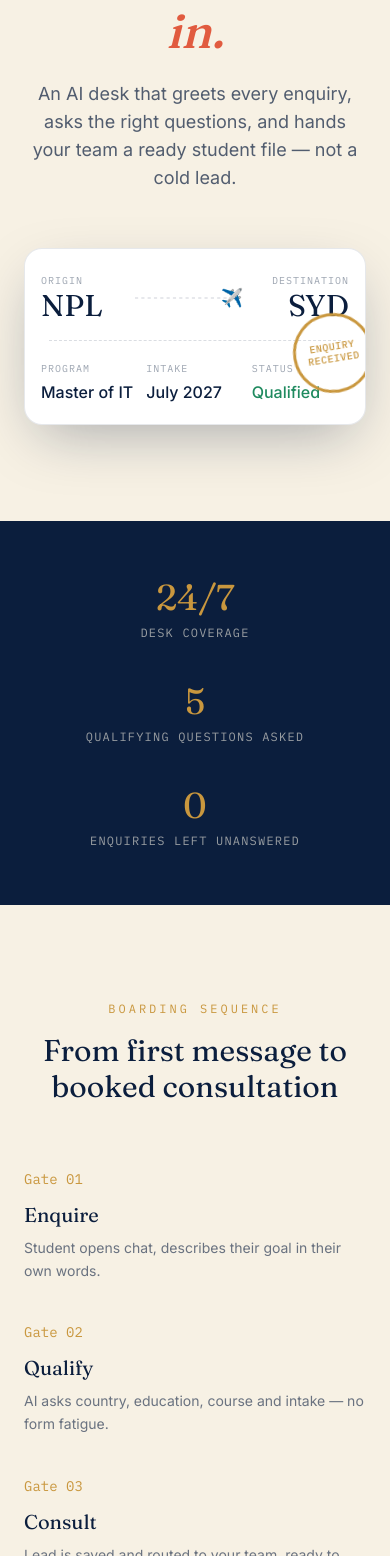
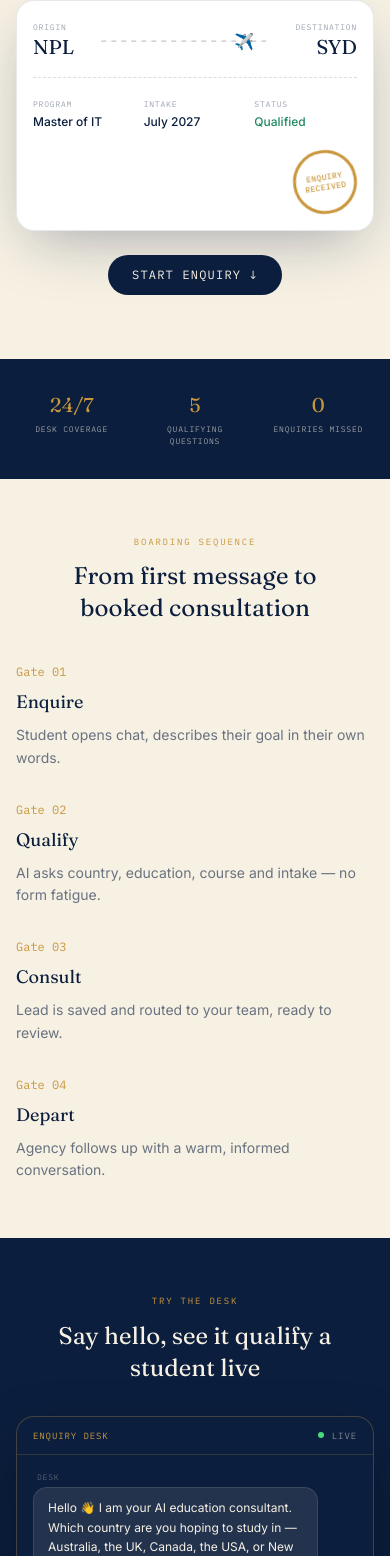
Before and after one commit to SawEless/gentos-ai, a Next.js app: page / in a window 390 px wide. Shown: the part 332-1888 px from the top of the page. Built offline with nearby package versions, Linux system fonts and the light colour scheme.

Commit message:
Full mobile responsiveness for landing page and chat

```diff
--- a/app/page.tsx
+++ b/app/page.tsx
@@ -1,24 +1,42 @@
+"use client";
+
 import ChatWindow from "@/components/ChatWindow";
+
+function MobileScrollButton() {
+  function scrollToChat() {
+    const el = document.getElementById("chat");
+    if (el) el.scrollIntoView({ behavior: "smooth" });
+  }
+
+  return (
+    <button
+      onClick={scrollToChat}
+      className="md:hidden inline-block mt-6 bg-[#0B1E3D] text-[#F7F1E4] font-mono text-xs tracking-widest uppercase px-6 py-3 rounded-full animate-fadeUp [animation-delay:0.4s]"
+    >
+      Start Enquiry ↓
+    </button>
+  );
+}
 
 export default function Home() {
   return (
     <main className="min-h-screen bg-[#F7F1E4] text-[#0B1E3D] font-body">
 
       {/* HERO */}
-      <section className="relative overflow-hidden px-6 pt-20 pb-24 md:pt-28 md:pb-32">
+      <section className="relative overflow-hidden px-4 pt-14 pb-16 md:px-6 md:pt-28 md:pb-32">
         <div className="max-w-5xl mx-auto text-center">
 
-          <p className="font-mono text-xs tracking-[0.25em] uppercase text-[#C9973E] mb-6 animate-fadeUp">
+          <p className="font-mono text-[9px] md:text-xs tracking-[0.2em] md:tracking-[0.25em] uppercase text-[#C9973E] mb-4 md:mb-6 animate-fadeUp">
             Student Enquiry Desk · Est. Response 24s
           </p>
 
-          <h1 className="font-display text-5xl md:text-7xl leading-[1.05] font-medium mb-6 animate-fadeUp [animation-delay:0.1s]">
+          <h1 className="font-display text-3xl sm:text-4xl md:text-7xl leading-[1.15] md:leading-[1.05] font-medium mb-4 md:mb-6 animate-fadeUp [animation-delay:0.1s]">
             Your students' next chapter,
             <br />
             <span className="italic text-[#E15B3F]">qualified before check-in.</span>
           </h1>
 
-          <p className="max-w-xl mx-auto text-lg text-[#0B1E3D]/70 mb-14 animate-fadeUp [animation-delay:0.2s]">
+          <p className="max-w-[280px] sm:max-w-md md:max-w-xl mx-auto text-sm md:text-lg text-[#0B1E3D]/70 mb-8 md:mb-14 animate-fadeUp [animation-delay:0.2s]">
             An AI desk that greets every enquiry, asks the right questions,
             and hands your team a ready student file — not a cold lead.
           </p>
@@ -27,14 +45,13 @@ export default function Home() {
           <div className="relative max-w-2xl mx-auto animate-fadeUp [animation-delay:0.3s]">
             <div className="relative bg-white rounded-2xl shadow-[0_20px_60px_-15px_rgba(11,30,61,0.35)] border border-[#0B1E3D]/10 overflow-hidden">
 
-             <div className="flex items-center justify-between px-4 md:px-8 pt-6 md:pt-7 pb-4 md:pb-5 gap-2">
+              <div className="flex items-center justify-between px-4 md:px-8 pt-5 md:pt-7 pb-4 md:pb-5 gap-2">
                 <div className="text-left">
-                  <p className="font-mono text-[10px] tracking-widest text-[#0B1E3D]/40 uppercase">Origin</p>
-                  <p className="font-display text-3xl">NPL</p>
+                  <p className="font-mono text-[8px] md:text-[10px] tracking-widest text-[#0B1E3D]/40 uppercase">Origin</p>
+                  <p className="font-display text-xl md:text-3xl">NPL</p>
                 </div>
 
-                {/* route line */}
-                <div className="relative flex-1 mx-6 h-6">
+                <div className="relative flex-1 mx-3 md:mx-6 h-5 md:h-6">
                   <svg viewBox="0 0 200 24" className="w-full h-full overflow-visible">
                     <line
                       x1="0" y1="12" x2="200" y2="12"
@@ -42,35 +59,41 @@ export default function Home() {
                       strokeDasharray="6 6"
                     />
                   </svg>
-                  <div className="absolute top-1/2 -translate-y-1/2 text-lg animate-flyPlane">✈️</div>
+                  <div className="absolute top-1/2 -translate-y-1/2 text-base md:text-lg animate-flyPlane">✈️</div>
                 </div>
 
                 <div className="text-right">
-                  <p className="font-mono text-[10px] tracking-widest text-[#0B1E3D]/40 uppercase">Destination</p>
-                  <p className="font-display text-3xl">SYD</p>
+                  <p className="font-mono text-[8px] md:text-[10px] tracking-widest text-[#0B1E3D]/40 uppercase">Destination</p>
+                  <p className="font-display text-xl md:text-3xl">SYD</p>
                 </div>
               </div>
 
-              <div className="border-t border-dashed border-[#0B1E3D]/15 mx-6"></div>
+              <div className="border-t border-dashed border-[#0B1E3D]/15 mx-4 md:mx-6"></div>
 
-             <div className="grid grid-cols-3 gap-2 md:gap-4 px-4 md:px-8 py-5 md:py-6 text-left">
+              <div className="grid grid-cols-3 gap-2 md:gap-4 px-4 md:px-8 py-5 md:py-6 text-left">
                 <div>
-                  <p className="font-mono text-[10px] tracking-widest text-[#0B1E3D]/40 uppercase">Program</p>
-                  <p className="font-medium mt-1">Master of IT</p>
+                  <p className="font-mono text-[8px] md:text-[10px] tracking-widest text-[#0B1E3D]/40 uppercase">Program</p>
+                  <p className="font-medium text-xs md:text-base mt-1">Master of IT</p>
                 </div>
                 <div>
-                  <p className="font-mono text-[10px] tracking-widest text-[#0B1E3D]/40 uppercase">Intake</p>
-                  <p className="font-medium mt-1">July 2027</p>
+                  <p className="font-mono text-[8px] md:text-[10px] tracking-widest text-[#0B1E3D]/40 uppercase">Intake</p>
+                  <p className="font-medium text-xs md:text-base mt-1">July 2027</p>
                 </div>
                 <div>
-                  <p className="font-mono text-[10px] tracking-widest text-[#0B1E3D]/40 uppercase">Status</p>
-                  <p className="font-medium mt-1 text-[#1F8A5F]">Qualified</p>
+                  <p className="font-mono text-[8px] md:text-[10px] tracking-widest text-[#0B1E3D]/40 uppercase">Status</p>
+                  <p className="font-medium text-xs md:text-base mt-1 text-[#1F8A5F]">Qualified</p>
                 </div>
               </div>
 
-              {/* stamp */}
-              <div className="absolute -right-2 top-16 md:right-8 md:top-20">
-                <div className="animate-stampIn border-[3px] border-[#C9973E] text-[#C9973E] rounded-full w-20 h-20 md:w-24 md:h-24 flex items-center justify-center text-center font-mono text-[10px] md:text-xs font-medium tracking-wider uppercase leading-tight">
+              {/* stamp — repositioned to avoid overlap on small screens */}
+              <div className="flex justify-end px-4 pb-4 md:hidden">
+                <div className="animate-stampIn border-[3px] border-[#C9973E] text-[#C9973E] rounded-full w-16 h-16 flex items-center justify-center text-center font-mono text-[8px] font-medium tracking-wider uppercase leading-tight">
+                  Enquiry<br/>Received
+                </div>
+              </div>
+
+              <div className="hidden md:block absolute right-8 top-20">
+                <div className="animate-stampIn border-[3px] border-[#C9973E] text-[#C9973E] rounded-full w-24 h-24 flex items-center justify-center text-center font-mono text-xs font-medium tracking-wider uppercase leading-tight">
                   Enquiry<br/>Received
                 </div>
               </div>
@@ -78,37 +101,40 @@ export default function Home() {
             </div>
           </div>
 
+          {/* Mobile CTA to jump to chat */}
+          <MobileScrollButton />
+
         </div>
       </section>
 
       {/* TRUST BAR */}
-      <section className="bg-[#0B1E3D] text-[#F7F1E4] px-6 py-14">
-        <div className="max-w-5xl mx-auto grid grid-cols-1 md:grid-cols-3 gap-10 text-center">
+      <section className="bg-[#0B1E3D] text-[#F7F1E4] px-4 md:px-6 py-8 md:py-14">
+        <div className="max-w-5xl mx-auto grid grid-cols-3 gap-3 md:gap-10 text-center">
           <div>
-            <p className="font-display text-4xl text-[#C9973E]">24/7</p>
-            <p className="font-mono text-xs tracking-widest uppercase mt-2 text-[#F7F1E4]/60">Desk coverage</p>
+            <p className="font-display text-xl sm:text-2xl md:text-4xl text-[#C9973E]">24/7</p>
+            <p className="font-mono text-[8px] md:text-xs tracking-widest uppercase mt-1 md:mt-2 text-[#F7F1E4]/60">Desk coverage</p>
           </div>
           <div>
-            <p className="font-display text-4xl text-[#C9973E]">5</p>
-            <p className="font-mono text-xs tracking-widest uppercase mt-2 text-[#F7F1E4]/60">Qualifying questions asked</p>
+            <p className="font-display text-xl sm:text-2xl md:text-4xl text-[#C9973E]">5</p>
+            <p className="font-mono text-[8px] md:text-xs tracking-widest uppercase mt-1 md:mt-2 text-[#F7F1E4]/60">Qualifying questions</p>
           </div>
           <div>
-            <p className="font-display text-4xl text-[#C9973E]">0</p>
-            <p className="font-mono text-xs tracking-widest uppercase mt-2 text-[#F7F1E4]/60">Enquiries left unanswered</p>
+            <p className="font-display text-xl sm:text-2xl md:text-4xl text-[#C9973E]">0</p>
+            <p className="font-mono text-[8px] md:text-xs tracking-widest uppercase mt-1 md:mt-2 text-[#F7F1E4]/60">Enquiries missed</p>
           </div>
         </div>
       </section>
 
       {/* JOURNEY */}
-      <section className="px-6 py-24 max-w-5xl mx-auto">
-        <p className="font-mono text-xs tracking-[0.25em] uppercase text-[#C9973E] text-center mb-4">
+      <section className="px-4 md:px-6 py-14 md:py-24 max-w-5xl mx-auto">
+        <p className="font-mono text-[9px] md:text-xs tracking-[0.2em] md:tracking-[0.25em] uppercase text-[#C9973E] text-center mb-3 md:mb-4">
           Boarding Sequence
         </p>
-        <h2 className="font-display text-3xl md:text-4xl text-center mb-16">
+        <h2 className="font-display text-2xl md:text-4xl text-center mb-10 md:mb-16 px-4">
           From first message to booked consultation
         </h2>
 
-        <div className="grid grid-cols-1 md:grid-cols-4 gap-10 relative">
+        <div className="grid grid-cols-1 sm:grid-cols-2 md:grid-cols-4 gap-8 md:gap-10 relative">
           {[
             { gate: "01", label: "Enquire", desc: "Student opens chat, describes their goal in their own words." },
             { gate: "02", label: "Qualify", desc: "AI asks country, education, course and intake — no form fatigue." },
@@ -116,8 +142,8 @@ export default function Home() {
             { gate: "04", label: "Depart", desc: "Agency follows up with a warm, informed conversation." },
           ].map((step) => (
             <div key={step.gate} className="text-left">
-              <p className="font-mono text-sm text-[#C9973E] mb-3">Gate {step.gate}</p>
-              <p className="font-display text-xl mb-2">{step.label}</p>
+              <p className="font-mono text-xs md:text-sm text-[#C9973E] mb-2 md:mb-3">Gate {step.gate}</p>
+              <p className="font-display text-lg md:text-xl mb-2">{step.label}</p>
               <p className="text-sm text-[#0B1E3D]/60 leading-relaxed">{step.desc}</p>
             </div>
           ))}
@@ -125,12 +151,12 @@ export default function Home() {
       </section>
 
       {/* CHAT */}
-      <section className="bg-[#0B1E3D] px-6 py-24">
+      <section id="chat" className="bg-[#0B1E3D] px-4 md:px-6 py-14 md:py-24 scroll-mt-6">
         <div className="max-w-3xl mx-auto">
-          <p className="font-mono text-xs tracking-[0.25em] uppercase text-[#C9973E] text-center mb-4">
+          <p className="font-mono text-[9px] md:text-xs tracking-[0.2em] md:tracking-[0.25em] uppercase text-[#C9973E] text-center mb-3 md:mb-4">
             Try The Desk
           </p>
-          <h2 className="font-display text-3xl md:text-4xl text-center text-[#F7F1E4] mb-12">
+          <h2 className="font-display text-2xl md:text-4xl text-center text-[#F7F1E4] mb-8 md:mb-12 px-2">
             Say hello, see it qualify a student live
           </h2>
 
@@ -139,8 +165,8 @@ export default function Home() {
       </section>
 
       {/* FOOTER */}
-      <footer className="px-6 py-10 text-center">
-        <p className="font-mono text-xs text-[#0B1E3D]/40 tracking-widest uppercase">
+      <footer className="px-4 md:px-6 py-8 md:py-10 text-center">
+        <p className="font-mono text-[9px] md:text-xs text-[#0B1E3D]/40 tracking-widest uppercase">
           AgentOS — Built for migration & education agencies
         </p>
       </footer>
--- a/components/ChatWindow.tsx
+++ b/components/ChatWindow.tsx
@@ -131,25 +131,25 @@ export default function ChatWindow(){
 
     <div className="bg-[#0B1E3D] rounded-2xl border border-[#C9973E]/30 overflow-hidden shadow-[0_20px_60px_-15px_rgba(0,0,0,0.5)]">
 
-      <div className="flex items-center justify-between px-6 py-3 border-b border-[#C9973E]/20">
-        <p className="font-mono text-[10px] tracking-widest uppercase text-[#C9973E]">Enquiry Desk</p>
+      <div className="flex items-center justify-between px-4 md:px-6 py-3 border-b border-[#C9973E]/20">
+        <p className="font-mono text-[9px] md:text-[10px] tracking-widest uppercase text-[#C9973E]">Enquiry Desk</p>
         <div className="flex items-center gap-2">
           <span className="w-1.5 h-1.5 rounded-full bg-[#4ADE80] animate-pulse"></span>
-          <p className="font-mono text-[10px] tracking-widest uppercase text-[#F7F1E4]/50">Live</p>
+          <p className="font-mono text-[9px] md:text-[10px] tracking-widest uppercase text-[#F7F1E4]/50">Live</p>
         </div>
       </div>
 
       {originInfo && (
         <div
           key={lead.country + (lead.destination || "")}
-          className="flex items-center justify-between px-6 py-3 border-b border-[#C9973E]/20 bg-[#F7F1E4]/5 animate-[fadeIn_0.4s_ease-out]"
+          className="flex items-center justify-between px-4 md:px-6 py-2.5 md:py-3 border-b border-[#C9973E]/20 bg-[#F7F1E4]/5 animate-[fadeIn_0.4s_ease-out]"
         >
-          <div className="flex items-center gap-2">
-            <span className="text-lg">{originInfo.flag}</span>
-            <span className="font-mono text-xs text-[#F7F1E4]/70">{originInfo.code}</span>
+          <div className="flex items-center gap-1.5 md:gap-2">
+            <span className="text-base md:text-lg">{originInfo.flag}</span>
+            <span className="font-mono text-[10px] md:text-xs text-[#F7F1E4]/70">{originInfo.code}</span>
           </div>
 
-          <div className="relative flex-1 mx-4 h-4">
+          <div className="relative flex-1 mx-2 md:mx-4 h-4">
             <svg viewBox="0 0 200 16" className="w-full h-full overflow-visible">
               <line
                 x1="0" y1="8" x2="200" y2="8"
@@ -157,26 +157,26 @@ export default function ChatWindow(){
                 strokeDasharray="5 5"
               />
             </svg>
-            <div className="absolute top-1/2 -translate-y-1/2 text-sm animate-flyPlane">✈️</div>
+            <div className="absolute top-1/2 -translate-y-1/2 text-xs md:text-sm animate-flyPlane">✈️</div>
           </div>
 
-          <div className="flex items-center gap-2">
-            <span className="font-mono text-xs text-[#F7F1E4]/70">{destInfo.code}</span>
-            <span className="text-lg">{destInfo.flag}</span>
+          <div className="flex items-center gap-1.5 md:gap-2">
+            <span className="font-mono text-[10px] md:text-xs text-[#F7F1E4]/70">{destInfo.code}</span>
+            <span className="text-base md:text-lg">{destInfo.flag}</span>
           </div>
         </div>
       )}
 
       {lead?.country && lead?.course && (
-        <div className="px-6 py-4 border-b border-[#C9973E]/20 bg-[#C9973E]/5 animate-[fadeIn_0.4s_ease-out]">
-          <div className="flex items-center justify-between gap-4">
+        <div className="px-4 md:px-6 py-3 md:py-4 border-b border-[#C9973E]/20 bg-[#C9973E]/5 animate-[fadeIn_0.4s_ease-out]">
+          <div className="flex flex-col sm:flex-row sm:items-center justify-between gap-2 sm:gap-4">
             <div>
-              <p className="font-mono text-[9px] tracking-widest uppercase text-[#C9973E] mb-1">Ready to board</p>
-              <p className="text-sm text-[#F7F1E4]">You're qualified — book a free consultation to move forward.</p>
+              <p className="font-mono text-[8px] md:text-[9px] tracking-widest uppercase text-[#C9973E] mb-1">Ready to board</p>
+              <p className="text-xs md:text-sm text-[#F7F1E4]">You're qualified — book a free consultation to move forward.</p>
             </div>
             <button
               onClick={openBooking}
-              className="shrink-0 bg-[#C9973E] text-[#0B1E3D] font-medium text-xs px-4 py-2.5 rounded-lg hover:bg-[#d9a94f] transition-colors whitespace-nowrap"
+              className="shrink-0 bg-[#C9973E] text-[#0B1E3D] font-medium text-xs px-4 py-2.5 rounded-lg hover:bg-[#d9a94f] transition-colors whitespace-nowrap self-start sm:self-auto"
             >
               Book Consultation →
             </button>
@@ -184,17 +184,17 @@ export default function ChatWindow(){
         </div>
       )}
 
-      <div className="min-h-[280px] max-h-[420px] overflow-y-auto px-6 py-6 space-y-3">
+      <div className="min-h-[260px] max-h-[380px] md:min-h-[280px] md:max-h-[420px] overflow-y-auto px-4 md:px-6 py-4 md:py-6 space-y-3">
 
         {
           messages.map((msg, index) => (
             <div key={index} className={"flex flex-col " + (msg.role === "assistant" ? "items-start" : "items-end")}>
-              <p className="font-mono text-[9px] tracking-widest uppercase text-[#F7F1E4]/30 mb-1 px-1">
+              <p className="font-mono text-[8px] md:text-[9px] tracking-widest uppercase text-[#F7F1E4]/30 mb-1 px-1">
                 {msg.role === "assistant" ? "Desk" : "You"}
               </p>
               <div
                 className={
-                  "max-w-[80%] px-4 py-3 rounded-xl text-sm leading-relaxed animate-[fadeIn_0.3s_ease-out] " +
+                  "max-w-[88%] md:max-w-[80%] px-3.5 md:px-4 py-2.5 md:py-3 rounded-xl text-xs md:text-sm leading-relaxed animate-[fadeIn_0.3s_ease-out] " +
                   (msg.role === "assistant"
                     ? "bg-[#F7F1E4]/10 text-[#F7F1E4] border border-[#F7F1E4]/10"
                     : "bg-[#C9973E] text-[#0B1E3D] font-medium")
@@ -209,7 +209,7 @@ export default function ChatWindow(){
         {
           loading && (
             <div className="flex flex-col items-start">
-              <p className="font-mono text-[9px] tracking-widest uppercase text-[#F7F1E4]/30 mb-1 px-1">Desk</p>
+              <p className="font-mono text-[8px] md:text-[9px] tracking-widest uppercase text-[#F7F1E4]/30 mb-1 px-1">Desk</p>
               <div className="bg-[#F7F1E4]/10 border border-[#F7F1E4]/10 px-4 py-3 rounded-xl flex gap-1">
                 <span className="w-1.5 h-1.5 bg-[#C9973E] rounded-full animate-bounce [animation-delay:-0.3s]"></span>
                 <span className="w-1.5 h-1.5 bg-[#C9973E] rounded-full animate-bounce [animation-delay:-0.15s]"></span>
@@ -221,10 +221,10 @@ export default function ChatWindow(){
 
       </div>
 
-      <div className="flex gap-2 px-5 py-4 border-t border-[#C9973E]/20 bg-[#0B1E3D]">
+      <div className="flex gap-2 px-3 md:px-5 py-3 md:py-4 border-t border-[#C9973E]/20 bg-[#0B1E3D]">
 
         <input
-          className="bg-[#F7F1E4]/5 border border-[#F7F1E4]/15 text-[#F7F1E4] placeholder:text-[#F7F1E4]/30 rounded-lg px-4 py-3 flex-1 text-sm focus:outline-none focus:border-[#C9973E]/50"
+          className="bg-[#F7F1E4]/5 border border-[#F7F1E4]/15 text-[#F7F1E4] placeholder:text-[#F7F1E4]/30 rounded-lg px-3 md:px-4 py-2.5 md:py-3 flex-1 text-xs md:text-sm focus:outline-none focus:border-[#C9973E]/50 min-w-0"
           value={message}
           onChange={(e) => setMessage(e.target.value)}
           onKeyDown={handleKeyDown}
@@ -234,7 +234,7 @@ export default function ChatWindow(){
         <button
           onClick={sendMessage}
           disabled={loading}
-          className="bg-[#C9973E] text-[#0B1E3D] font-medium px-5 rounded-lg text-sm disabled:opacity-50 hover:bg-[#d9a94f] transition-colors"
+          className="bg-[#C9973E] text-[#0B1E3D] font-medium px-4 md:px-5 rounded-lg text-xs md:text-sm disabled:opacity-50 hover:bg-[#d9a94f] transition-colors shrink-0"
         >
           Send
         </button>
```
